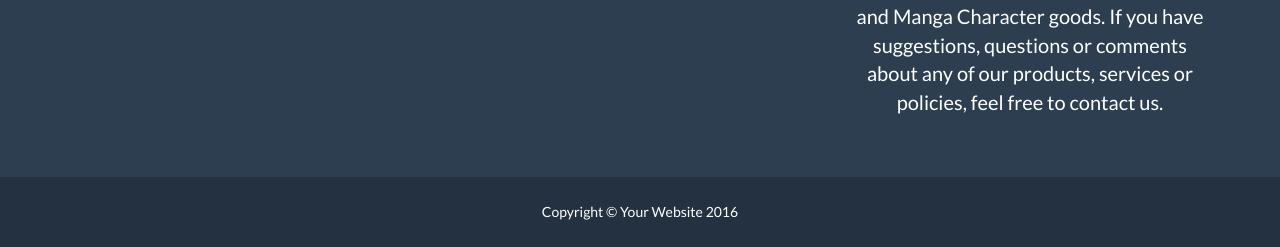
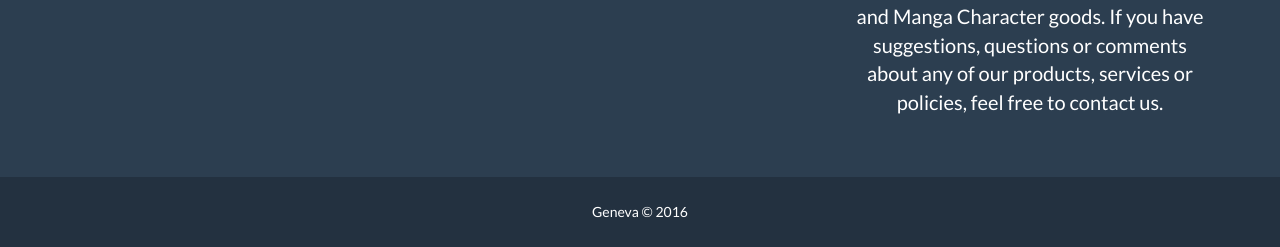
Before and after one commit to GenevaCres/GenevaCres, a website: page index.html in a window 1280 px wide. Shown: the part 2881-3128 px from the top of the page. Drawn offline with nearby package versions, Linux system fonts and the light colour scheme.

Commit message:
Update index.html

```diff
--- a/index.html
+++ b/index.html
@@ -227,7 +227,7 @@ to assist the user's, is an anime character goods and manga shop. We carry a var
             <div class="container">
                 <div class="row">
                     <div class="col-lg-12">
-                        Copyright &copy; Your Website 2016
+                       Geneva &copy; 2016
                     </div>
                 </div>
             </div>
```
